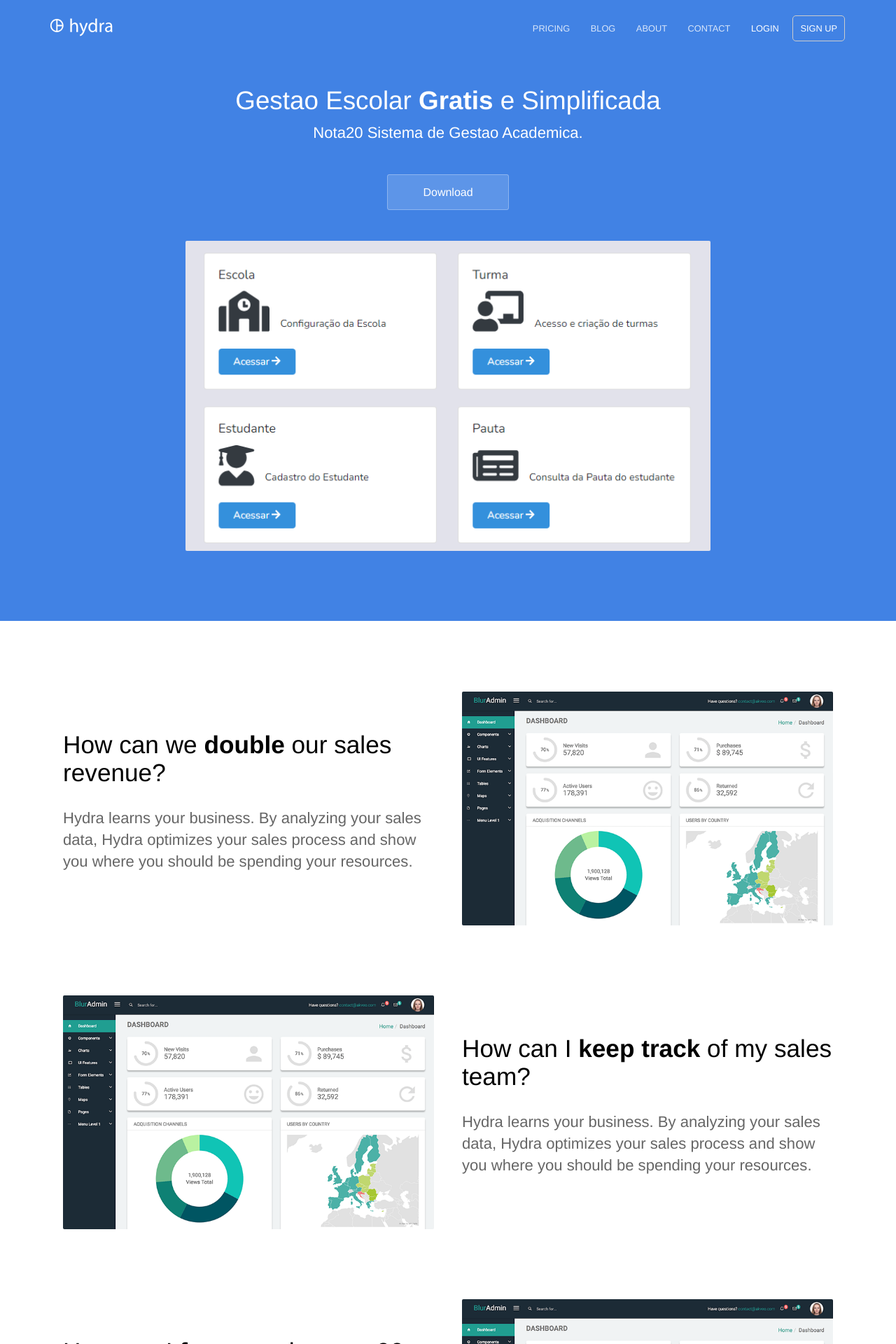
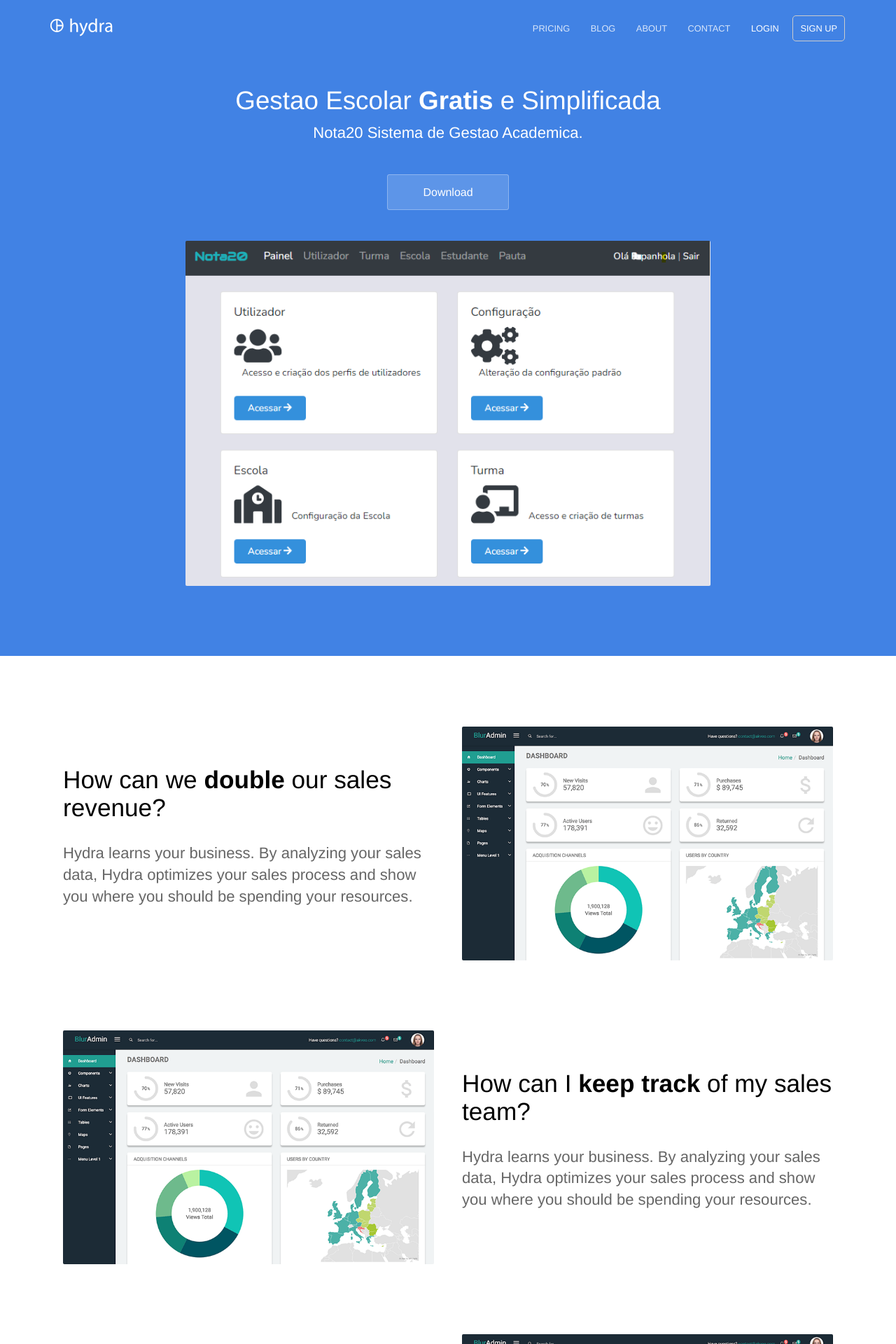
Before and after one commit to Manguena/manguena.github.io, a Jekyll site: the page built from index.html, in a window 1280 px wide. Shown: the top 1920 px of the page at 70% size. Built offline with Jekyll 4.4.1, drawn with Linux system fonts in a browser that asks for light colours.

Commit message:
Update index.html
change of the image for the dashboard

```diff
--- a/index.html
+++ b/index.html
@@ -8,7 +8,7 @@
 		<p class="subtext editable">Nota20 Sistema de Gestao Academica.</p>
 		<div class="cta button alt"><a href="https://github.com/Manguena/nota20/archive/refs/heads/main.zip">Download</a></div>
 		<div>
-			<img src="{{ site.baseurl }}/images/dashboard.11.02.2024.PNG" alt="Screenshot" class="screenshot editable" />
+			<img src="{{ site.baseurl }}/images/dashboard.12.02.2024.PNG" alt="Screenshot" class="screenshot editable" />
 		</div>
 	</div>
 </section>
```
